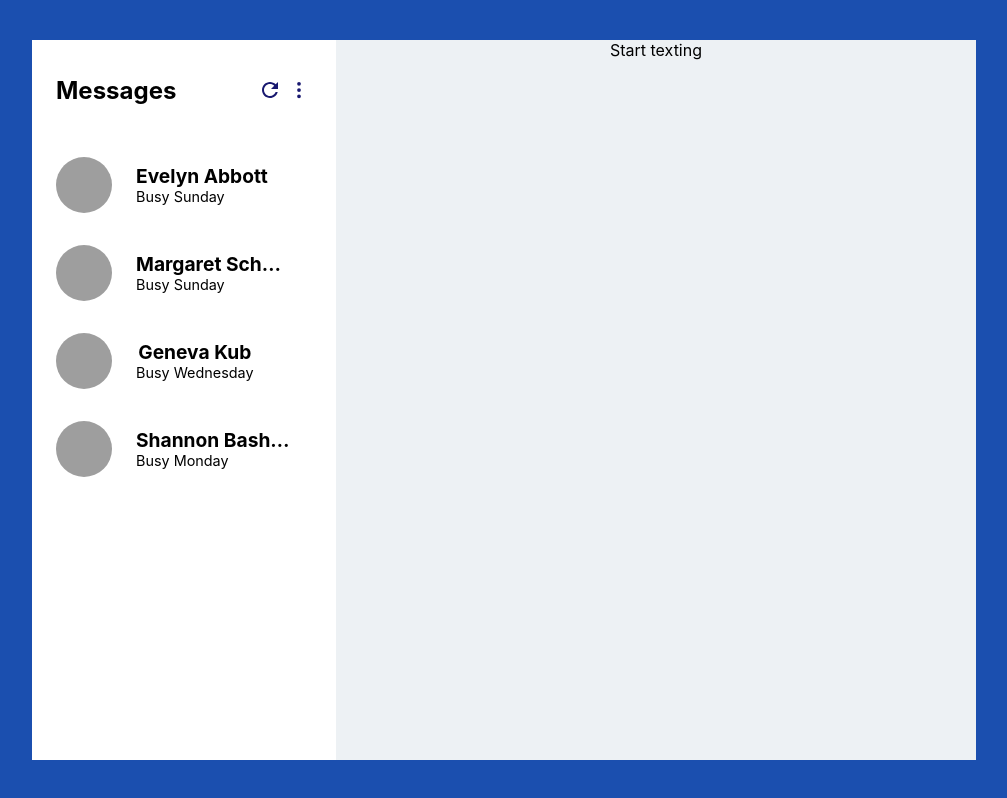
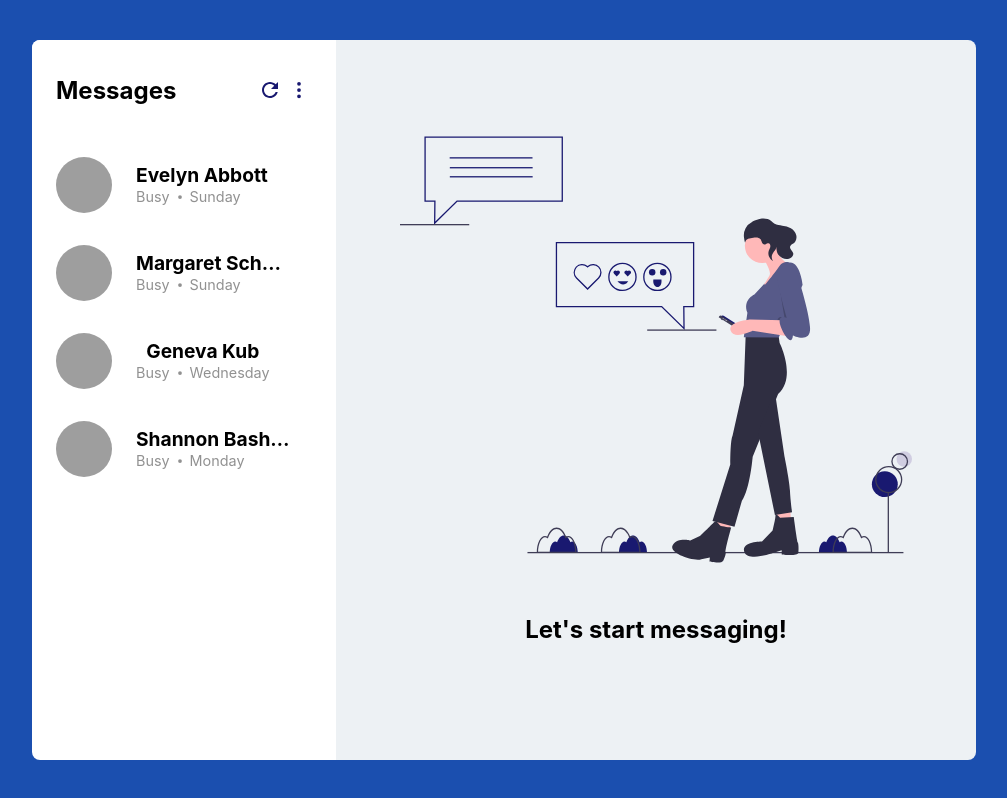
Before and after one commit to ayushiee/Chat-App-Frontend, a React (Create React App) app: page / in a window 1280 px wide. Shown: the whole page, without its empty margins (136-1143 px from the left). Built offline with nearby package versions, Linux system fonts and the light colour scheme; grey boxes are pictures that could not be loaded.

Commit message:
Added no chat screen

```diff
--- a/src/Components/UserCard/UserCard.css
+++ b/src/Components/UserCard/UserCard.css
@@ -46,4 +46,8 @@
 .status {
     text-align: left;
     font-size: 0.9rem;
+    display: flex;
+    flex-direction: row;
+    align-items: center;
+    color: #919191
 }
--- a/src/Components/UserCard/index.js
+++ b/src/Components/UserCard/index.js
@@ -1,4 +1,6 @@
 import React from 'react';
+import {BsDot} from 'react-icons/bs';
+
 import './UserCard.css';
 
 export default function UserCard({user, onUserSelect}) {
@@ -14,7 +16,7 @@ export default function UserCard({user, onUserSelect}) {
                     {name}
                 </div>
                 <div className='status'>
-                    {status} {day}
+                    {status} <BsDot size={20} /> {day}
                 </div>
                 </div>
             </div>
--- a/src/Containers/ChatWindow/ChatWindow.css
+++ b/src/Containers/ChatWindow/ChatWindow.css
@@ -5,6 +5,8 @@
     height: 90vh;
     display: flex;
     flex-direction: column;
+    border-top-right-radius: 0.5em;
+    border-bottom-right-radius: 0.5em;
 }
 
 .texts {
@@ -20,3 +22,21 @@
     flex-direction: column;
     justify-self: flex-end;
 }
+
+.noChat {
+    display: flex;
+    flex-direction: column;
+    align-self: center;
+    justify-self: center;
+    width: 40vw;
+    height: 70vh;
+    margin-top: 4em;
+    color: '#191970'
+}
+
+.altImage {
+    overflow: hidden;
+    object-fit: fit;
+    width: 40vw;
+    height: 70vh;
+}
--- a/src/Containers/ChatWindow/index.js
+++ b/src/Containers/ChatWindow/index.js
@@ -1,9 +1,10 @@
-import React, { useState, useEffect } from "react";
+import React, { useState } from "react";
 
 import MessageInput from "../../Components/MessageInput";
 import TextComponent from "../../Components/TextComponent";
 import TitleBar from "../../Components/TitleBar";
-import { generateUsers, getBotReply, makeMessage } from '../../utils';
+import { getBotReply, makeMessage } from '../../utils';
+import Chat from '../../assets/chat.svg';
 
 import "./ChatWindow.css";
 
@@ -45,7 +46,10 @@ function MainContainer({ currentUser }) {
                     </div>
                     </>
                 :
-                <div>Start texting</div>
+                <div className='noChat'>
+                    <img src={Chat} alt='no chats' className='altImage' />
+                    <h2>Let's start messaging!</h2>
+                </div>
             }
                 </div>
         </>
--- a/src/Containers/HomeContainer/Home.css
+++ b/src/Containers/HomeContainer/Home.css
@@ -10,6 +10,9 @@
 .userList {
   min-height: 90vh;
   background-color: white;
+  border-top-left-radius: 0.5em;
+  border-bottom-left-radius: 0.5em;
+
 }
 
 .myUser {
@@ -19,6 +22,7 @@
   padding: 1em 1.5em;
   width: 20vw;
   align-items: center;
+  border-top-left-radius: 0.5em;
   justify-content: space-between;
 }
 .iconsRow {
```
Also changed, not shown: src/assets/chat.svg (added).
